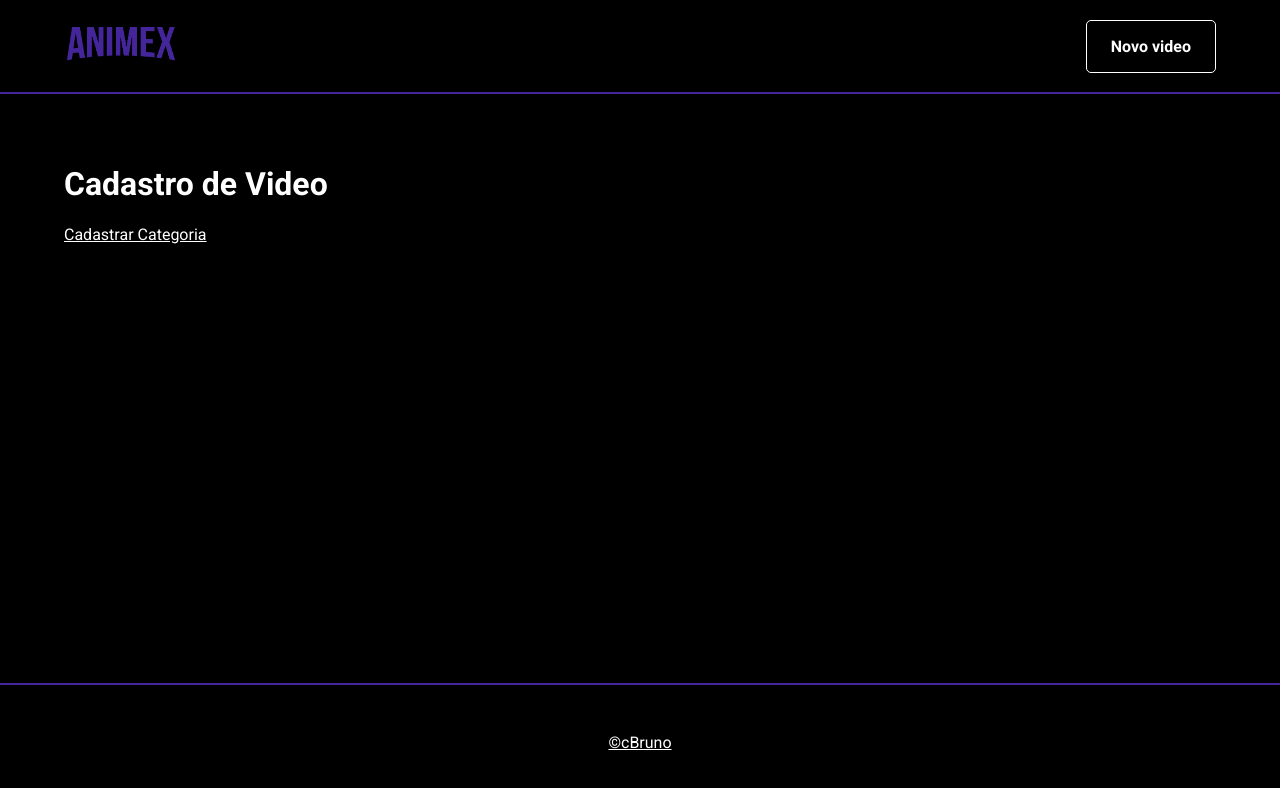
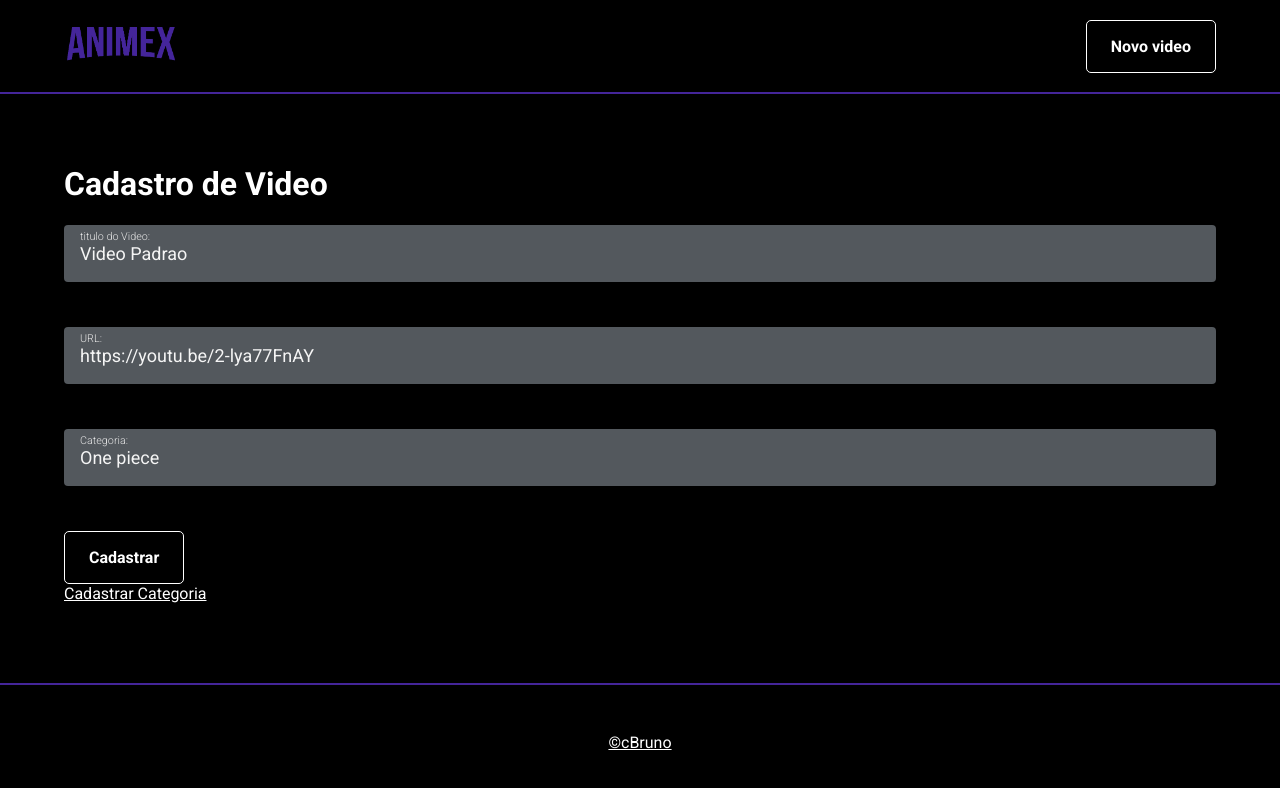
Before and after one commit to c-Bruno/Anix, a React (Create React App) app: page /cadastro/video in a window 1280 px wide. Shown: the top 788 px of the page. Built offline with nearby package versions, Linux system fonts and the light colour scheme; data requests are answered from the project's data file.

Commit message:
alterações na forma de fornecer os dados do back

```diff
--- a/db.json
+++ b/db.json
@@ -7,8 +7,8 @@
       "link_extra": {
         "text": "Acompanhe Luffy e seus companheiros",
         "url": "https://pt.wikipedia.org/wiki/One_Piece"
-        }},
-
+      }
+    },
     {
       "id": 2,
       "titulo": "Boku no hero",
@@ -16,8 +16,8 @@
       "link_extra": {
         "text": "Você pode ser um herói?",
         "url": "https://pt.wikipedia.org/wiki/Boku_no_Hero_Academia"
-        }},
-
+      }
+    },
     {
       "id": 3,
       "titulo": "Fullmetal",
@@ -25,8 +25,8 @@
       "link_extra": {
         "text": "Descubra a alquimia",
         "url": "https://pt.wikipedia.org/wiki/Fullmetal_Alchemist"
-        }},
-
+      }
+    },
     {
       "id": 4,
       "titulo": "One punch man",
@@ -34,18 +34,18 @@
       "link_extra": {
         "text": "Algo pode para-lo?",
         "url": "https://pt.wikipedia.org/wiki/One_Punch-Man"
-        }},
-
+      }
+    },
     {
-        "id":5,
+      "id": 5,
       "titulo": "Naruto",
       "cor": "red",
       "link_extra": {
         "text": "Um ninja esta para surgir",
         "url": "https://pt.wikipedia.org/wiki/Naruto"
-        }}
+      }
+    }
   ],
-
   "videos": [
     {
       "id": 1,
@@ -95,7 +95,6 @@
       "titulo": "Luffy vs PX-5",
       "url": "https://www.youtube.com/watch?v=Sx9tToy1e0A"
     },
-
     {
       "id": 9,
       "categoriaId": 2,
@@ -126,7 +125,6 @@
       "titulo": "All Might vs Nomu",
       "url": "https://www.youtube.com/watch?v=_0v0-CflT38"
     },
-
     {
       "id": 14,
       "categoriaId": 3,
@@ -163,7 +161,6 @@
       "titulo": "Nina transformada",
       "url": "https://www.youtube.com/watch?v=16L1iuGBgag"
     },
-
     {
       "id": 20,
       "categoriaId": 4,
@@ -188,7 +185,6 @@
       "titulo": "Saitama and Suiryu vs Bakuzan and Gouketsu",
       "url": "https://www.youtube.com/watch?v=h6PmbgL8SBo"
     },
-
     {
       "id": 24,
       "categoriaId": 5,
@@ -224,6 +220,36 @@
       "categoriaId": 5,
       "titulo": "Orochimaru vs Hiruzen",
       "url": "https://www.youtube.com/watch?v=AvvpeaBochc"
+    },
+    {
+      "titulo": "Video Padrao",
+      "url": "https://youtu.be/2-lya77FnAY",
+      "categoriaId": 1,
+      "id": 29
+    },
+    {
+      "titulo": "Video Padrao",
+      "url": "https://youtu.be/2-lya77FnAY",
+      "categoriaId": 1,
+      "id": 30
+    },
+    {
+      "titulo": "Video Padrao",
+      "url": "https://youtu.be/2-lya77FnAY",
+      "categoriaId": 1,
+      "id": 31
+    },
+    {
+      "titulo": "Video Padrao",
+      "url": "https://youtu.be/2-lya77FnAY",
+      "categoriaId": 5,
+      "id": 32
+    },
+    {
+      "titulo": "Video Padrao",
+      "url": "https://youtu.be/2-lya77FnAY",
+      "categoriaId": 4,
+      "id": 33
     }
   ]
 }
--- a/src/Pages/Cadastro/Categoria/index.js
+++ b/src/Pages/Cadastro/Categoria/index.js
@@ -3,7 +3,7 @@ import PageDefault from '../../../componentes/PageDefault'
 import { Link } from 'react-router-dom'
 import FormField from '../../../componentes/FormField'
 import Button from '../../../componentes/Button'
-
+import useForm from '../../../hooks/useForms'
 
 function CadastroCategoria () {
 
@@ -13,22 +13,9 @@ function CadastroCategoria () {
         cor: '',
     }
 
+    const { digitar, values, clearForm } = useForm(valoresIniciais)
     const [categorias, setCategorias] = useState([])
-    const [values, setValues] = useState(valoresIniciais)
 
-    function setValue(chave, valor) {
-        setValues({
-            ...values,
-            [chave]: valor,
-        })
-    }
-
-    function digitar(info) {
-        /* const { getAttribute, value } = info.target; */
-        setValue(
-            info.target.getAttribute('name'),
-            info.target.value
-        )}
 
     useEffect(() => {
         const URL = window.location.hostname.includes('localhost')
@@ -56,7 +43,7 @@ function CadastroCategoria () {
                     values,
                 ])
 
-                setValues(valoresIniciais)
+                clearForm()
                 }}>
 
                 <FormField
@@ -83,7 +70,7 @@ function CadastroCategoria () {
                 />
 
                 <Button>
-                Cadastrar
+                    Cadastrar
                 </Button>
             </form>
 
--- a/src/Pages/Cadastro/Video/index.js
+++ b/src/Pages/Cadastro/Video/index.js
@@ -1,14 +1,89 @@
-import React from 'react'
+import React, { useEffect, useState } from 'react'
 import PageDefault from '../../../componentes/PageDefault'
-import { Link } from 'react-router-dom';
+import { Link, useHistory } from 'react-router-dom'
+import FormField from '../../../componentes/FormField'
+import Button from '../../../componentes/Button'
+import useForm from '../../../hooks/useForms'
+import videosRepository from  '../../../repositories/videos'
+import categoriasRepository from  '../../../repositories/categorias'
+
 
 
 function CadastroVideo () {
+    const history = useHistory()
+    const [categorias, setCategorias] = useState([])
+    const { values, digitar } = useForm({
+        titulo: 'Video Padrao',
+        url: 'https://youtu.be/2-lya77FnAY',
+        categoria: 'One piece'
+    })
+
+    useEffect (() => {
+        categoriasRepository.getAll()
+        .then((categoriasFromServer) => {
+            setCategorias(categoriasFromServer);
+        })
+    }, [])
+
+    console.log(categorias)
+
     return (
         <PageDefault>
             <h1>
-            Cadastro de Video
+                Cadastro de Video
             </h1>
+
+            <form onSubmit={(event) => {
+                event.preventDefault()
+
+                const categoriaEscolhida = categorias.find((categoria) => {
+                    return categoria.titulo === values.categoria;
+                });
+
+
+                /* alert('Video cadastrado com sucesso') */
+                videosRepository.create({
+                    titulo: values.titulo,
+                    url: values.url,
+                    categoriaId: categoriaEscolhida.id,
+                  })
+                    .then(() => {
+                      console.log('Cadastrou com sucesso!');
+                      history.push('/');
+                    });
+                }}
+                >
+
+                <FormField
+                    label={'titulo do Video'}
+                    type={'text'}
+                    name={'titulo'}
+                    value={values.titulo}
+                    onChange={digitar}
+                />
+
+                <FormField
+                    label={'URL'}
+                    type={'text'}
+                    name={'url'}
+                    value={values.url}
+                    onChange={digitar}
+                />
+                <FormField
+                    label={'Categoria'}
+                    type={'text'}
+                    name={'categoria'}
+                    value={values.categoria}
+                    onChange={digitar}
+                    suggestions={[
+                        'teste'
+                    ]}
+                />
+
+                <Button>
+                    Cadastrar
+                </Button>
+            </form>
 
             <Link to="/cadastro/categoria">
                 Cadastrar Categoria
--- a/src/componentes/FormField/index.js
+++ b/src/componentes/FormField/index.js
@@ -69,10 +69,13 @@ const Input = styled.input`
 }
 `;
 
-function FormField({ label, type, name, value, onChange }) {
+function FormField({ label, type, name, value, onChange, suggestions }) {
     const fieldId = `id_${name}`
     const isTextarea = type === 'textarea'
     const tag = isTextarea ? "textarea" : "input"
+
+    const hasValue = Boolean(value.length)
+    const hasSuggestions = Boolean(suggestions.length)
 
     return(
     <FormFieldWrapper>
@@ -84,10 +87,26 @@ function FormField({ label, type, name, value, onChange }) {
             name={name}
             value = {value}
             onChange ={onChange}
+            autoComplete = {hasSuggestions ? 'off' : undefined}
+            list={hasSuggestions ? `suggestionFor_${fieldId}` : undefined}
         />
             <Label.Text>
                 {label}:
             </Label.Text>
+
+          {
+            hasSuggestions && (
+            <dataList id={`suggestionFor_${fieldId}`}>
+              {
+                suggestions.map((suggestion) => (
+                  <option value={suggestion} key={`suggestionFor_${fieldId}otion${suggestion}`}
+                  >
+                    {suggestion}
+                  </option>
+                ))
+              }
+            </dataList>
+          )}
         </Label>
 
     </FormFieldWrapper>
@@ -98,6 +117,7 @@ FormField.defaultProps = {
     type: 'text',
     value: '',
     onChange: () => {},
+    suggestions: [],
 }
 
 FormField.propTypes = {
@@ -106,6 +126,7 @@ FormField.propTypes = {
     name: PropTypes.string.isRequired,
     value: PropTypes.string,
     onChange: PropTypes.func,
+    suggestions: PropTypes.arrayOf(PropTypes.string),
 }
 
 export default FormField;
--- a/src/componentes/PageDefault/index.js
+++ b/src/componentes/PageDefault/index.js
@@ -1,7 +1,7 @@
 import React from 'react'
 import Menu from '../Menu'
 import Footer from '../Footer'
-import styled from 'styled-components'
+import styled, { css } from 'styled-components'
 
 
 const Main = styled.main`
@@ -11,13 +11,16 @@ const Main = styled.main`
     padding-top: 50px;
     padding-left: 5%;
     padding-right: 5%;
-    `;
+    ${({ paddingAll }) => css`
+        padding: ${paddingAll};
+    `};
+`;
 
-function PageDefault ({ children }) {
+function PageDefault ({ children, paddingAll }) {
     return (
         <>
             <Menu/>
-                <Main>
+                <Main paddingAll = {paddingAll}>
                     {children}
                 </Main>
             <Footer/>
--- /dev/null
+++ b/src/config/index.js
@@ -0,0 +1,7 @@
+const URL_BACK = window.location.hostname.includes('localhost')
+  ? 'http://localhost:8080'
+  : 'https://devsoutinhoflix.herokuapp.com';
+
+export default {
+  URL_BACK,
+};
--- /dev/null
+++ b/src/hooks/useForms.js
@@ -0,0 +1,30 @@
+import { useState } from 'react'
+
+function useForm(valoresIniciais) {
+    const [values, setValues] = useState(valoresIniciais)
+    function setValue(chave, valor) {
+    setValues({
+        ...values,
+        [chave]: valor,
+    })
+    }
+
+    function digitar(info) {
+        /* const { getAttribute, value } = info.target; */
+        setValue(
+            info.target.getAttribute('name'),
+            info.target.value
+        )}
+
+    function clearForm(){
+        setValues(valoresIniciais)
+    }
+
+    return{
+        digitar,
+        values,
+        clearForm,
+    }
+}
+
+export default useForm;
--- /dev/null
+++ b/src/repositories/categorias.js
@@ -0,0 +1,33 @@
+import config from '../config'
+
+const URL_CATEGORIES = `${config.URL_BACK}/categorias`
+
+
+function getAll() {
+  return fetch(`${URL_CATEGORIES}`)
+    .then(async (respostaDoServidor) => {
+      if (respostaDoServidor.ok) {
+        const resposta = await respostaDoServidor.json();
+        return resposta;
+      }
+
+      throw new Error('Não foi possível pegar os dados :(');
+    });
+}
+
+function getAllWithVideos() {
+  return fetch(`${URL_CATEGORIES}?_embed=videos`)
+    .then(async (respostaDoServidor) => {
+      if (respostaDoServidor.ok) {
+        const resposta = await respostaDoServidor.json();
+        return resposta;
+      }
+
+      throw new Error('Não foi possível pegar os dados');
+    });
+}
+
+export default {
+    getAllWithVideos,
+    getAll,
+}
--- /dev/null
+++ b/src/repositories/videos.js
@@ -0,0 +1,25 @@
+import config from '../config'
+
+const URL_VIDEOS = `${config.URL_BACK}/videos`
+
+function create(objetoVideo) {
+  return fetch(`${URL_VIDEOS}?_embed=videos`, {
+      method: 'POST',
+      headers: {
+        'Content-type': 'application/json',
+      },
+      body: JSON.stringify(objetoVideo)
+  })
+    .then(async (respostaDoServidor) => {
+      if (respostaDoServidor.ok) {
+        const resposta = await respostaDoServidor.json();
+        return resposta;
+      }
+
+      throw new Error('Não foi possível cadastrar os dados');
+    });
+}
+
+export default {
+    create,
+}
```
Also changed, not shown: src/Pages/Home/App.js (+44 -35 lines), src/data/dados_iniciais.json (+143 -86 lines). Lines whose indentation alone changed are shown as unchanged.
